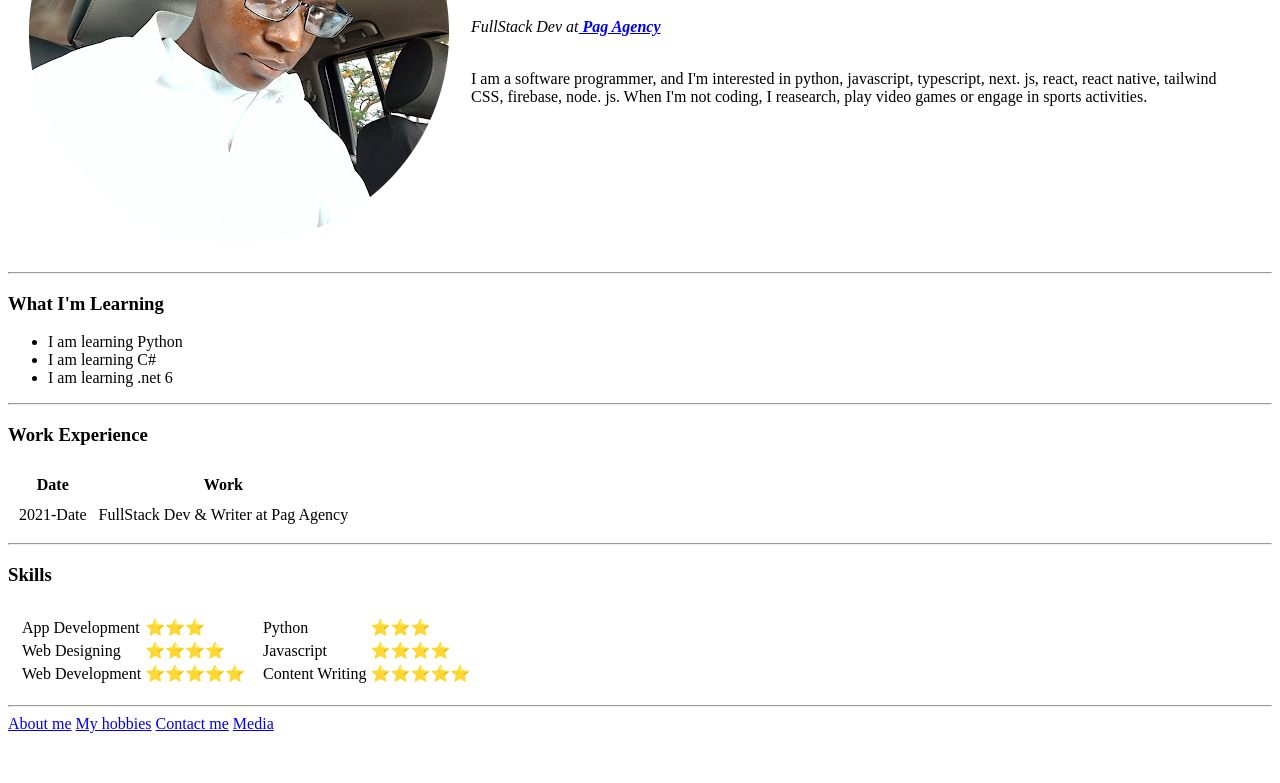
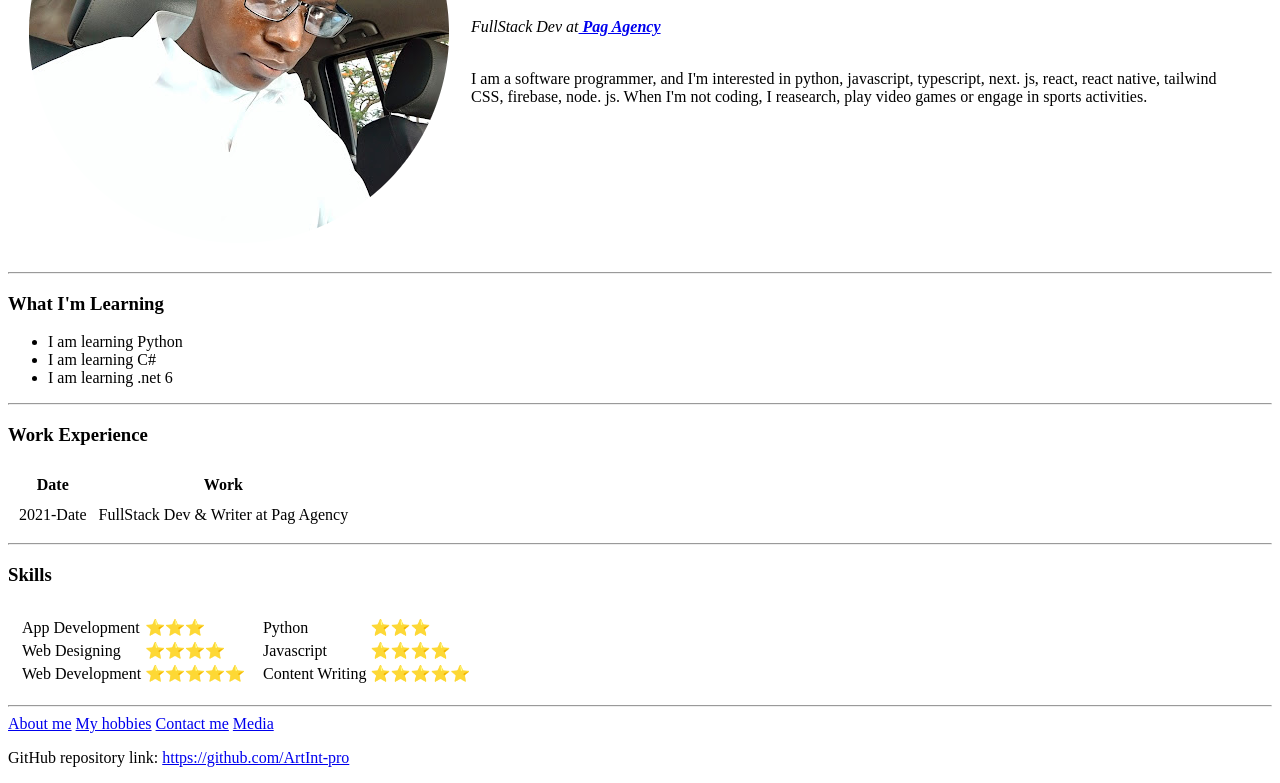
Before and after one commit to ArtInt-pro/Final-HTML-Project, a plain HTML site: page index.html in a window 1280 px wide. Shown: the part 206-989 px from the top of the page. Before the commit the page ends 947 px from the top, so only its background shows below. Drawn offline with Linux system fonts and the light colour scheme.

Commit message:
Update index.html

```diff
--- a/index.html
+++ b/index.html
@@ -89,6 +89,11 @@
     <a href="pages/hobby/hobby.html">My hobbies</a>
     <a href="pages/contact/contact.html">Contact me</a>
     <a href="pages/media/media.html">Media</a>
+
+<!-- Link to GitHub repository -->
+<p>GitHub repository link:
+    <a href="https://github.com/ArtInt-pro/Final-HTML-Project" target="_blank">https://github.com/ArtInt-pro</a>
+</p>
 </body>
 
 </html>
```
